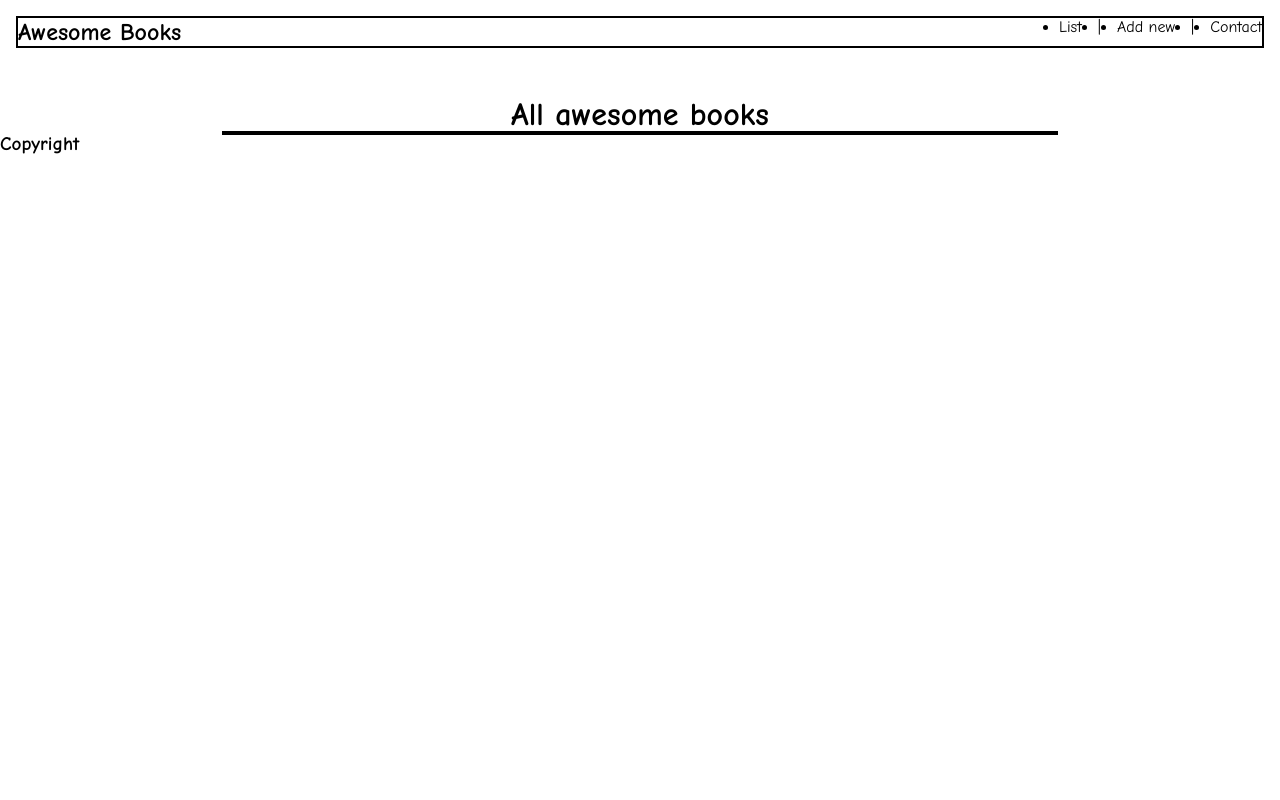
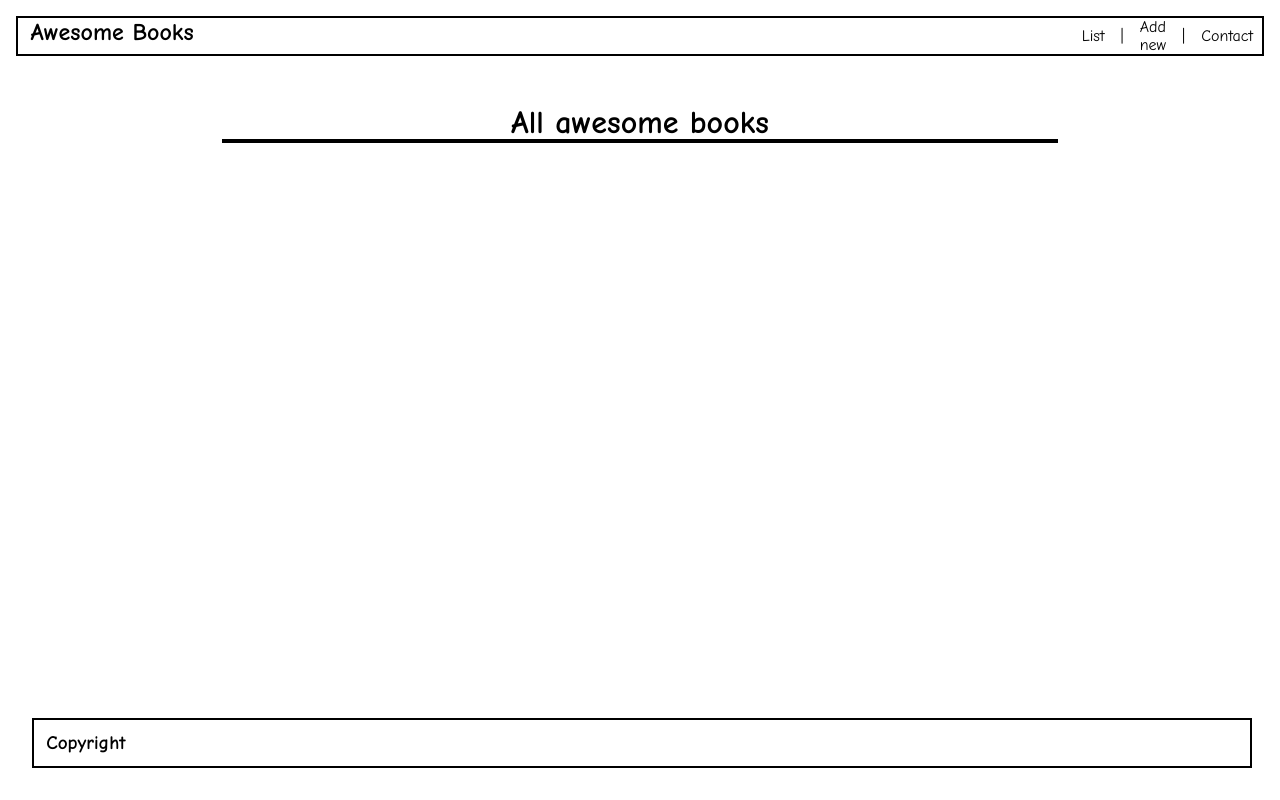
Before and after one commit to eamador1/awesome-library, a plain HTML site: page index.html in a window 1280 px wide. Both pictures are taken after a click on the item "List". Drawn offline with Linux system fonts and the light colour scheme.

Commit message:
Update style.css
fixed linters errors and displaying properties of containers

```diff
--- a/style.css
+++ b/style.css
@@ -17,6 +17,7 @@ body {
 #navTitle {
   font-size: 1.5rem;
   font-weight: 600;
+  margin-left: 1%;
 }
 
 h1 {
@@ -25,12 +26,20 @@ h1 {
 
 #navLinks {
   display: flex;
+  align-items: center;
+  justify-content: end;
   gap: 1rem;
-  text-decoration: none;
+  list-style: none;
+  width: 14vw;
+}
+
+#contactButton {
+  margin-right: 5%;
 }
 
 .navLinks a:hover {
   color: red;
+  cursor: pointer;
 }
 
 #navLinks .navLinks {
@@ -44,11 +53,11 @@ header {
 }
 
 .displayLibrary {
-  display: flex none;
+  display: none;
   flex-direction: column;
   align-items: center;
   visibility: hidden;
-  z-index:0;
+  z-index: 0;
 }
 
 .cont-book {
@@ -135,27 +144,28 @@ div hr {
   padding: 1%;
 }
 
-#footer {
-  display: flex;
+.footer {
+  display: none;
+  position: fixed;
+  bottom: 0;
   flex-direction: row;
   justify-content: space-between;
-  margin: 1rem;
+  margin: 2.5vw;
   border: 2px solid black;
+  width: 95%;
+}
+
+.contactInform {
+  display: none;
+  flex-direction: column;
+  align-items: center;
+  z-index: 0;
 }
 
 .active {
   display: flex;
   visibility: visible;
-  z-index:100;
-}
-
-
-.contactInform {
-  display: none;
-  visibility: none;
-  flex-direction: column;
-  align-items: center;
-  z-index:0;
+  z-index: 100;
 }
 
 #contactTitle {
@@ -181,7 +191,7 @@ div hr {
 }
 
 #footer {
-  display: flex none;
+  display: none;
   flex-direction: row;
   justify-content: space-between;
   margin: 1rem;
@@ -192,8 +202,8 @@ div hr {
 #footerCopy {
   font-size: 1.2rem;
   font-weight: 600;
+  margin: 1%;
 }
-
 
 @media screen and (min-width: 768px) {
   .displayLibrary {
```
